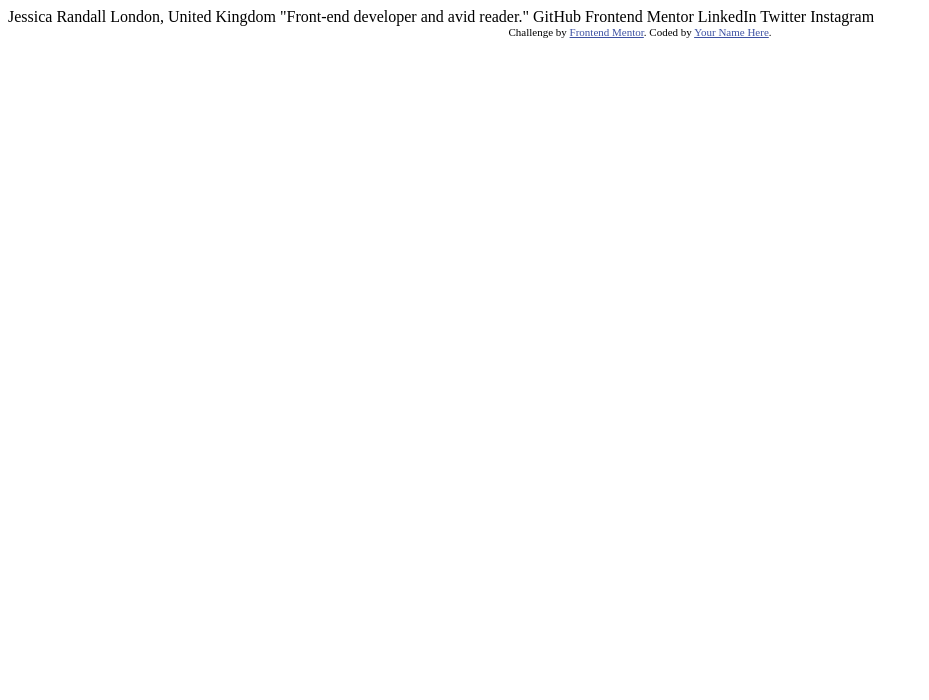
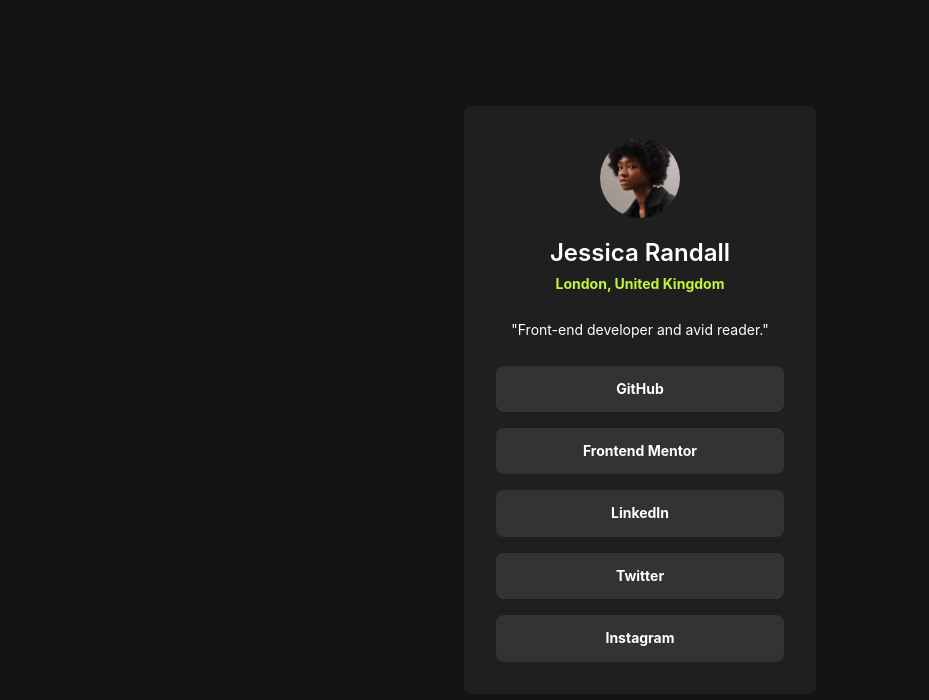
Before and after one commit to mcebaniqued/social-links-profile-main, a plain HTML site: page index.html in a window 1280 px wide. Shown: the whole page, without its empty margins (0-929 px from the left). Drawn offline with Linux system fonts and the light colour scheme; a web font is replaced by a local one.

Commit message:
finished solution

```diff
--- /dev/null
+++ b/index.css
@@ -0,0 +1,122 @@
+@import url('https://fonts.googleapis.com/css2?family=Inter:wght@400;600;700&display=swap');
+
+@font-face {
+  font-family: 'Inter';
+  src: url('./assets/fonts/Inter-VariableBont-slnt,wght.ttf') format('truetype');
+  font-weight: 400 700;
+  font-style: normal;
+}
+
+@font-face {
+  font-family: 'Inter';
+  src: url('./assets/fonts/static/Inter-Bold.ttf') format('truetype');
+  font-weight: 700;
+  font-style: normal;
+}
+
+@font-face {
+  font-family: 'Inter';
+  src: url('./assets/fonts/static/Inter-Regular.ttf') format('truetype');
+  font-weight: 400;
+  font-style: normal;
+}
+
+@font-face {
+  font-family: 'Inter';
+  src: url('./assets/fonts/static/Inter-SemiBold.ttf') format('truetype');
+  font-weight: 600;
+  font-style: normal;
+}
+
+:root {
+  --green: hsl(75, 94%, 57%);
+  --white: hsl(0, 0%, 100%);
+  --grey-700: hsl(0, 0%, 20%);
+  --grey-800: hsl(0, 0%, 12%);
+  --grey-900: hsl(0, 0%, 8%);
+}
+
+* {
+  margin: 0;
+  padding: 0;
+  box-sizing: border-box;
+}
+
+body {
+  font-family: 'Inter', sans-serif;
+  font-size: 14px;
+  color: var(--white);
+  background-color: var(--grey-900);
+  line-height: 1.6;
+  display: flex;
+  justify-content: center;
+  align-items: center;
+  min-width: 100vw;
+  min-height: 100vh;
+}
+
+.main-container {
+  display: flex;
+  flex-direction: column;
+  justify-content: center;
+  align-items: center;
+  background-color: var(--grey-800);
+  border-radius: .5rem;
+  padding: 2rem;
+}
+
+.avatar {
+  width: 5rem;
+  height: auto;
+  border-radius: 50%;
+}
+
+.header {
+  display: flex;
+  flex-direction: column;
+  justify-content: center;
+  align-items: center;
+  padding: 1rem 0 0 0;
+}
+
+.name {
+  font-weight: 600;
+  font-size: 1.5rem;
+}
+
+.location {
+  color: var(--green);
+}
+
+.subtitle {
+  padding: 1.5rem 0;
+}
+
+.nav-container {
+  display: flex;
+  flex-direction: column;
+  align-items: center;
+  width: 100%;
+  gap: 1rem;
+}
+
+.button {
+  display: flex;
+  justify-content: center;
+  align-items: center;
+  min-width: 18rem;
+  width: 100%;
+  background-color: var(--grey-700);
+  padding: .75rem 1rem;
+  font-weight: bold;
+  border-radius: .5rem;
+}
+
+.button:hover {
+  background-color: var(--green);
+  color: var(--grey-900);
+}
+
+ul li {
+  list-style-type: none;
+}
--- a/index.html
+++ b/index.html
@@ -5,7 +5,7 @@
   <meta name="viewport" content="width=device-width, initial-scale=1.0"> <!-- displays site properly based on user's device -->
 
   <link rel="icon" type="image/png" sizes="32x32" href="./assets/images/favicon-32x32.png">
-
+  <link rel="stylesheet" href="index.css">
   <title>Frontend Mentor | Social links profile</title>
 
   <!-- Feel free to remove these styles or customise in your own stylesheet 👍 -->
@@ -15,20 +15,22 @@
   </style>
 </head>
 <body>
-
-  Jessica Randall
-  London, United Kingdom
-  "Front-end developer and avid reader."
-
-  GitHub
-  Frontend Mentor
-  LinkedIn
-  Twitter
-  Instagram
-
-  <div class="attribution">
-    Challenge by <a href="https://www.frontendmentor.io?ref=challenge" target="_blank">Frontend Mentor</a>.
-    Coded by <a href="#">Your Name Here</a>.
-  </div>
+  <main class="main-container">
+    <img class="avatar" src="./assets/images/avatar-jessica.jpeg" alt="Avatar">
+    <div class="header">
+      <h1 class="name">Jessica Randall</h1>
+      <h4 class="location">London, United Kingdom</h4>
+    </div>
+    <p class="subtitle">"Front-end developer and avid reader."</p>
+    <nav>
+      <ul class="nav-container">
+        <li><a class="button">GitHub</a></li>
+        <li><a class="button">Frontend Mentor</a></li>
+        <li><a class="button">LinkedIn</a></li>
+        <li><a class="button">Twitter</a></li>
+        <li><a class="button">Instagram</a></li>
+      </ul>
+    </nav>
+  </main>
 </body>
 </html>
```
